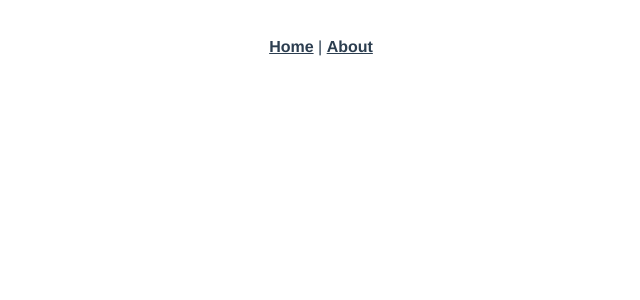
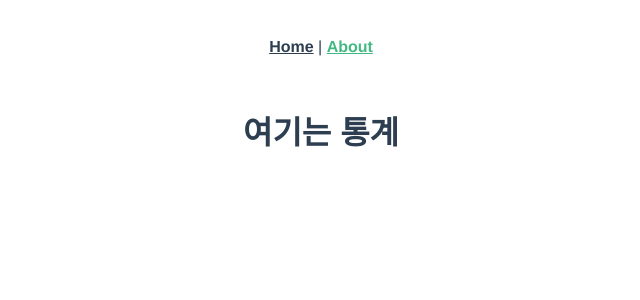
Before and after one commit to qwerty1434/jamddo, a Vue app in the folder frontend/jamddo/: page /#/statistic in a window 1280 px wide. Shown: the top 300 px of the page, without its empty margins (319-959 px from the left). Built offline with nearby package versions, Linux system fonts and the light colour scheme.

Commit message:
:art: [FEAT] 프로젝트 기본 구조 설정
기본 페이지 생성 및 라우팅 완료

```diff
--- a/frontend/jamddo/src/App.vue
+++ b/frontend/jamddo/src/App.vue
@@ -2,7 +2,7 @@
   <div id="app">
     <nav>
       <router-link to="/">Home</router-link> |
-      <router-link to="/about">About</router-link>
+      <router-link to="/statistic">About</router-link>
     </nav>
     <router-view/>
   </div>
--- a/frontend/jamddo/src/router/index.js
+++ b/frontend/jamddo/src/router/index.js
@@ -1,27 +1,24 @@
-import Vue from 'vue'
-import VueRouter from 'vue-router'
-import HomeView from '../views/HomeView.vue'
+import Vue from "vue";
+import VueRouter from "vue-router";
+import SimulationView from "../views/SimulationView.vue";
 
-Vue.use(VueRouter)
+Vue.use(VueRouter);
 
 const routes = [
   {
-    path: '/',
-    name: 'home',
-    component: HomeView
+    path: "/",
+    name: "home",
+    component: SimulationView,
   },
   {
-    path: '/about',
-    name: 'about',
-    // route level code-splitting
-    // this generates a separate chunk (about.[hash].js) for this route
-    // which is lazy-loaded when the route is visited.
-    component: () => import(/* webpackChunkName: "about" */ '../views/AboutView.vue')
-  }
-]
+    path: "/statistic",
+    name: "statistic",
+    component: () => import("../views/StatisticView.vue"), // 이렇게도 가능하고 위에꺼처럼도 가능한거 같음. 약간 동적로딩처럼 사용시점에 가져오는 느낌인듯.
+  },
+];
 
 const router = new VueRouter({
-  routes
-})
+  routes,
+});
 
-export default router
+export default router;
--- a/frontend/jamddo/src/views/AboutView.vue
+++ /dev/null
@@ -1,5 +0,0 @@
-<template>
-  <div class="about">
-    <h1>This is an about page</h1>
-  </div>
-</template>
--- a/frontend/jamddo/src/views/HomeView.vue
+++ /dev/null
@@ -1,18 +0,0 @@
-<template>
-  <div class="home">
-    <img alt="Vue logo" src="../assets/logo.png">
-    <HelloWorld msg="Welcome to Your Vue.js App"/>
-  </div>
-</template>
-
-<script>
-// @ is an alias to /src
-import HelloWorld from '@/components/HelloWorld.vue'
-
-export default {
-  name: 'HomeView',
-  components: {
-    HelloWorld
-  }
-}
-</script>
--- /dev/null
+++ b/frontend/jamddo/src/views/SimulationView.vue
@@ -0,0 +1,11 @@
+<template>
+  <div class="home">
+    <h1>여기는 시뮬레이션</h1>
+  </div>
+</template>
+
+<script>
+export default {
+  name: "HomeView",
+};
+</script>
--- /dev/null
+++ b/frontend/jamddo/src/views/StatisticView.vue
@@ -0,0 +1,11 @@
+<template>
+  <div class="home">
+    <h1>여기는 통계</h1>
+  </div>
+</template>
+
+<script>
+export default {
+  name: "HomeView",
+};
+</script>
```
Also changed, not shown: frontend/jamddo/src/views/컴포넌트_사용_예시.vue (added, +17 -0 lines).
